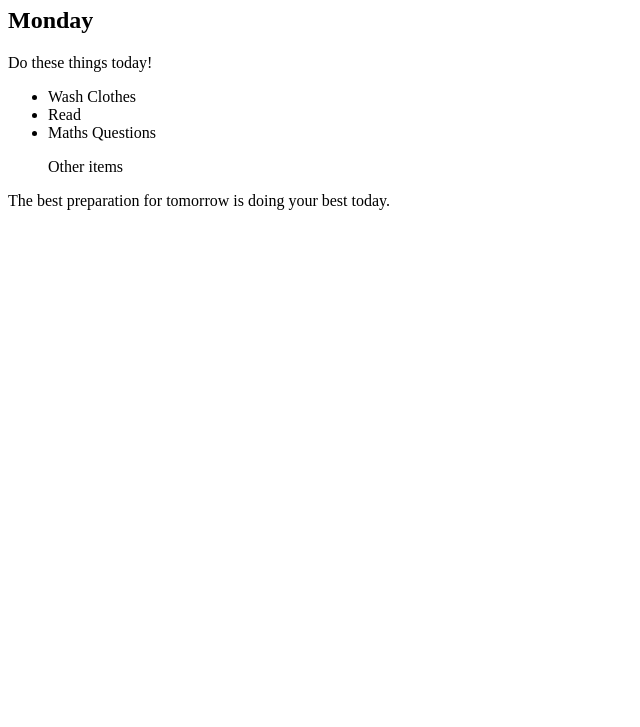
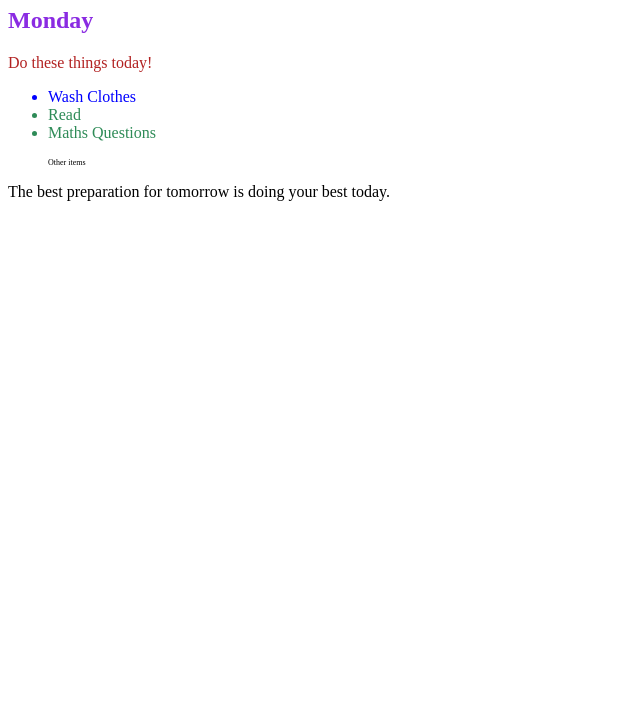
Before and after one commit to MWooddy/Web-Development-Projects-1, a plain HTML site: page 7.1 Combining Selectors/index.html in a window 1280 px wide. Shown: the part 73-800 px from the top of the page, without its empty margins (0-640 px from the left). Drawn offline with Linux system fonts and the light colour scheme.

Commit message:
Completed Combining Selectors Task

```diff
--- a/7.1 Combining Selectors/style.css
+++ b/7.1 Combining Selectors/style.css
@@ -1 +1,20 @@
 /* Write your code here: */
+h1, h2{
+    color: blueviolet;
+}
+/*Parent and Child selector*/
+.box > p{
+    color: firebrick;
+}
+/*Descendent*/
+.box li {
+    color: blue;
+}
+/*Chaining*/
+li.done{
+    color: seagreen;
+}
+/*Combining Combiners*/
+ul > p.done{
+    font-size: 0.5rem;
+}
```
